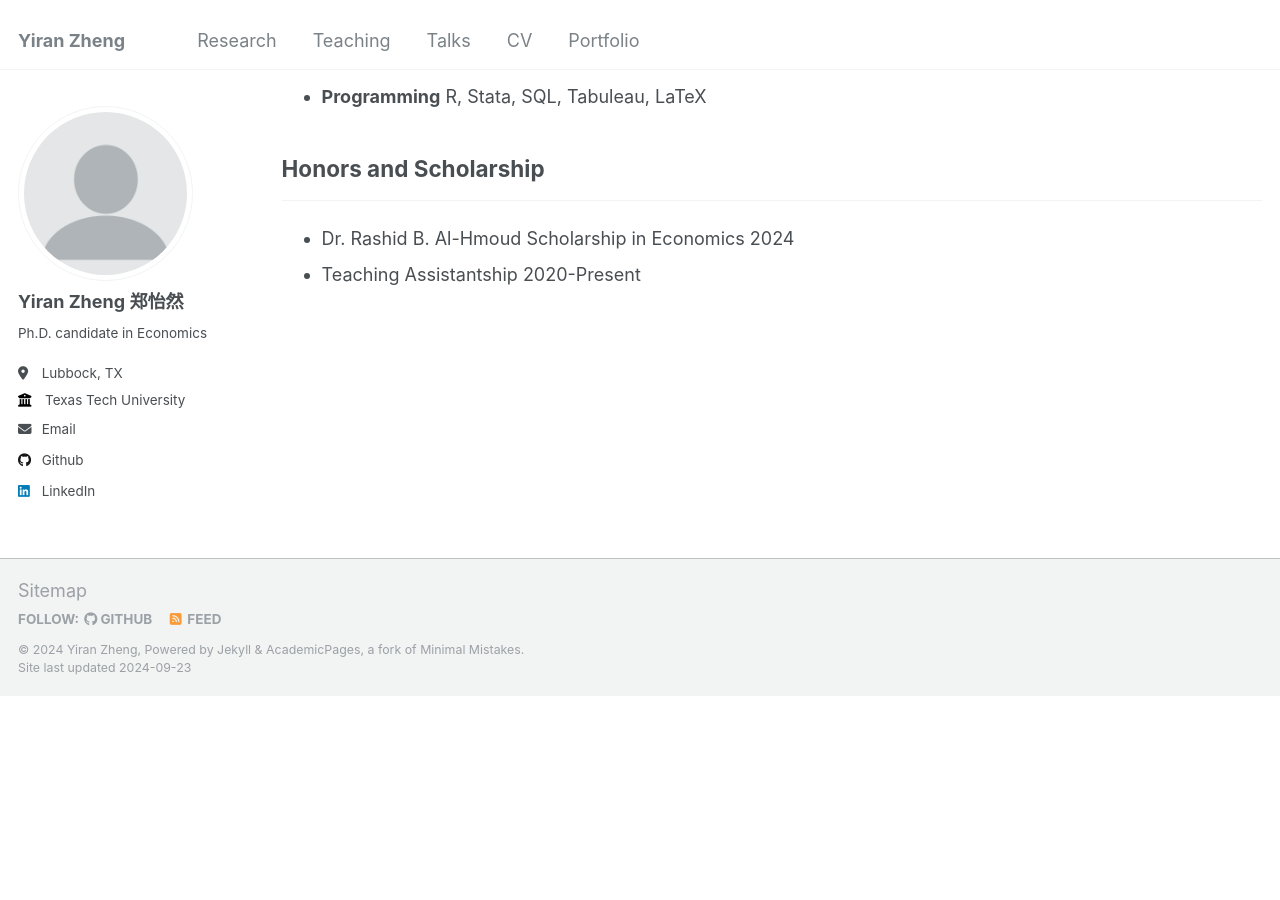
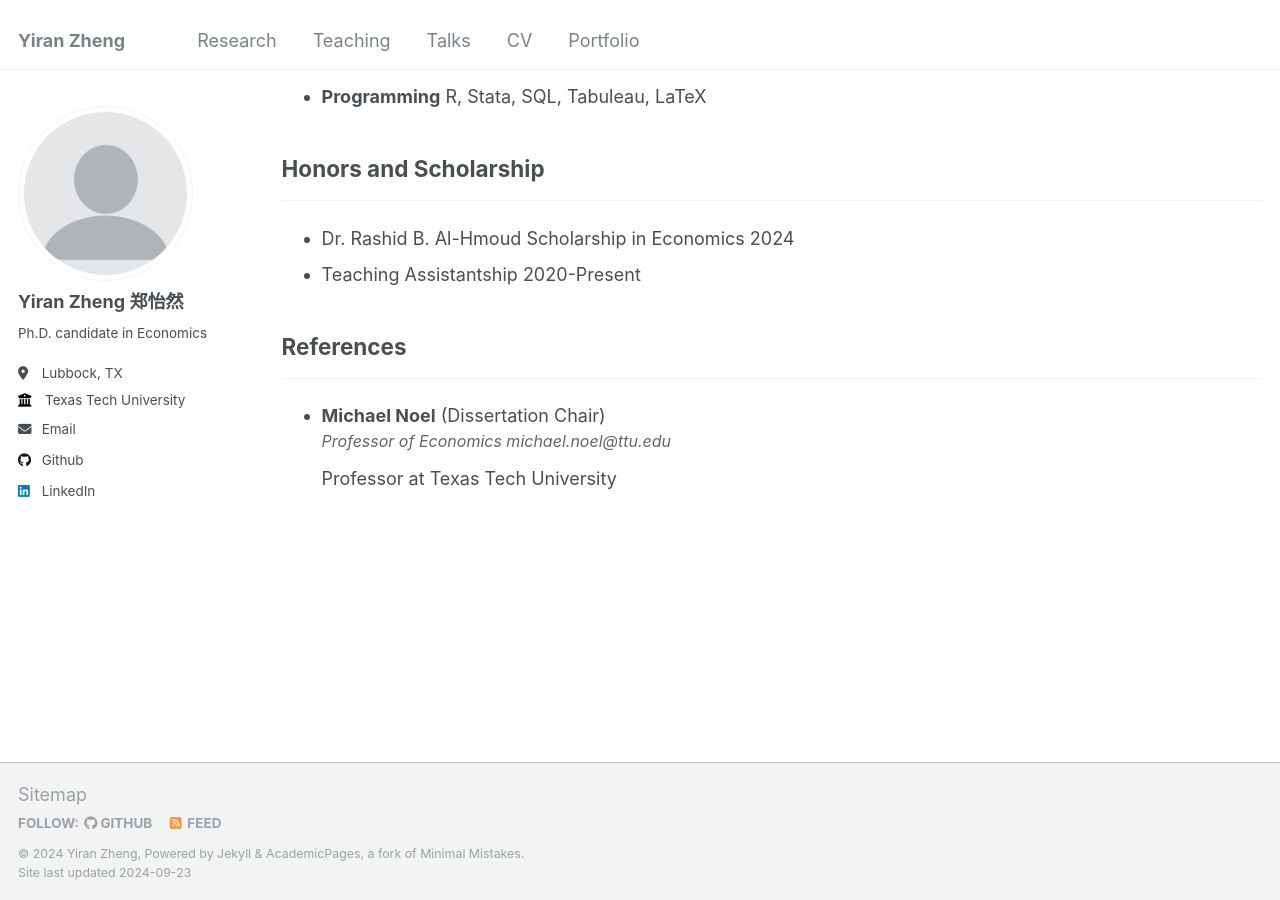
Before and after one commit to yiran-zheng/yiran-zheng.github.io, a Jekyll site: the page built from _pages/cv.md, in a window 1280 px wide and 900 px high, scrolled down 583 px. Built offline with Jekyll 4.4.1, drawn with Linux system fonts in a browser that asks for light colours; before the commit the page ends 1279 px from its top, so only the background shows below that.

Commit message:
Update cv.md

```diff
--- a/_pages/cv.md
+++ b/_pages/cv.md
@@ -49,3 +49,15 @@ redirect_from:
     Teaching Assistantship 2020-Present
   </li>
 </ul>
+<h2>References</h2>
+  <hr> <!-- This adds a horizontal line below the heading -->
+  <ul>
+    <li>
+      <strong>Michael Noel</strong> (Dissertation Chair)
+      <div style="font-style: italic; margin-bottom: 12px;font-size: 16px;color: #666666;">
+        Professor of Economics
+        michael.noel@ttu.edu
+      </div>
+      Professor at Texas Tech University
+    </li>
+  </ul>
```
